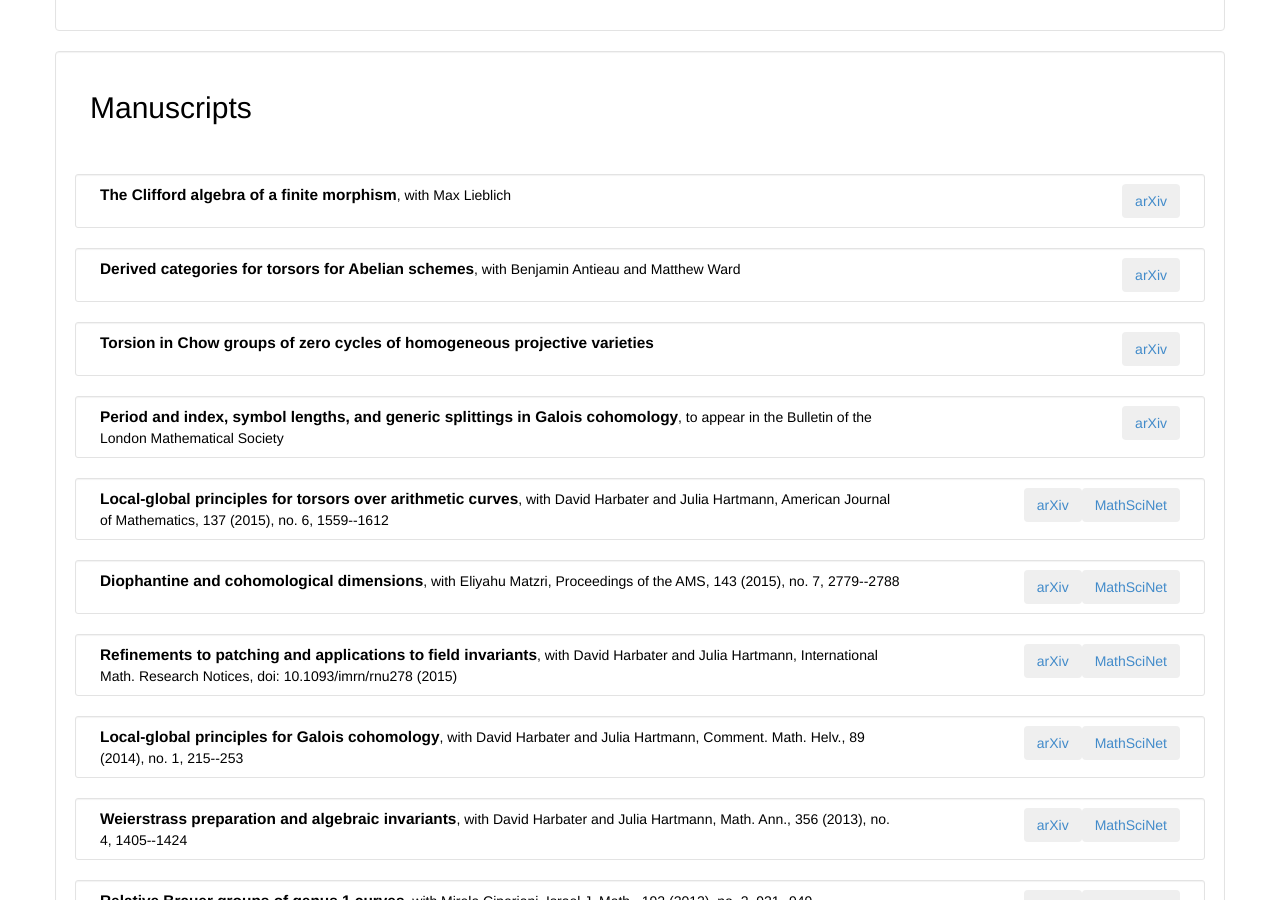
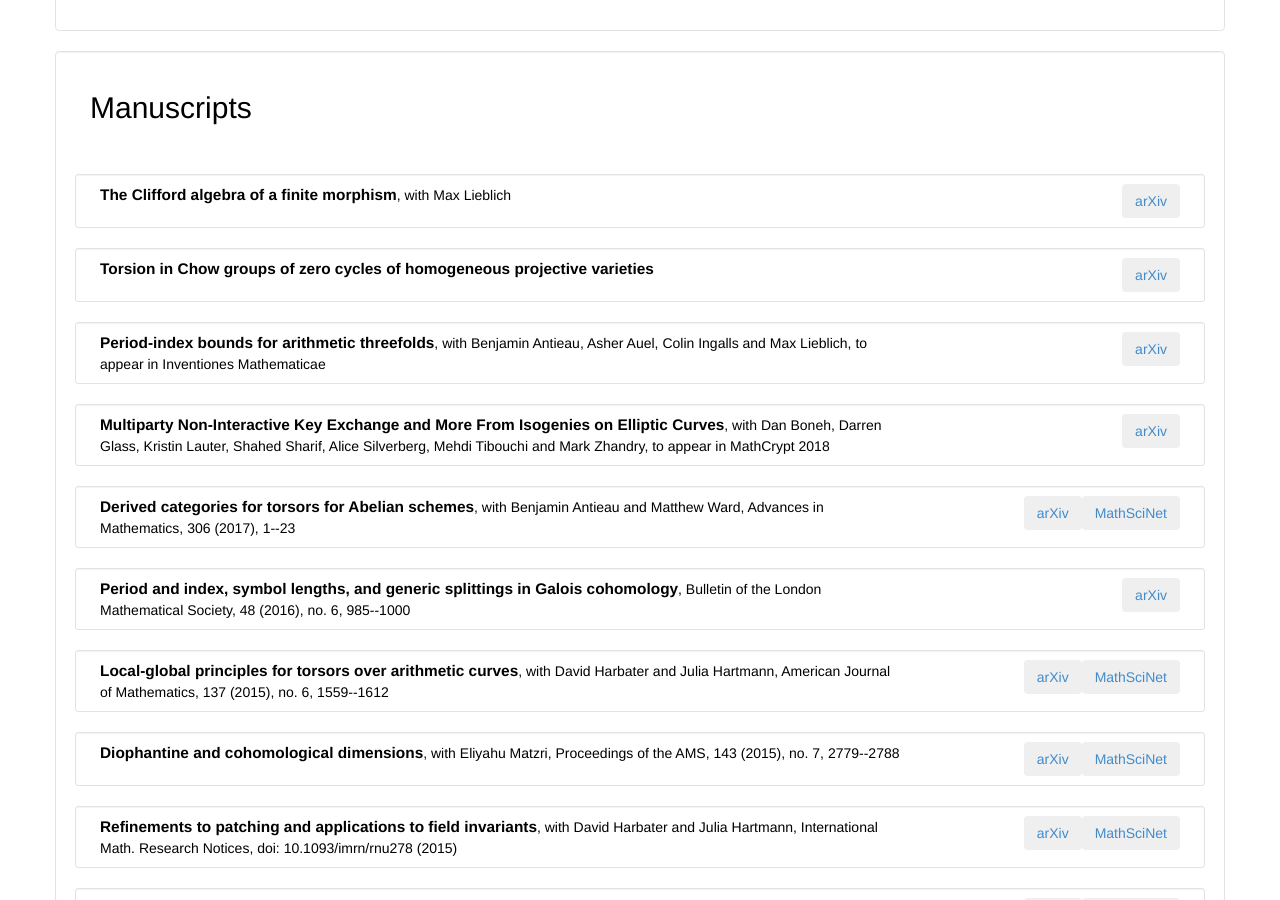
Before and after one commit to dkrashen/dkrashen.github.io, a Jekyll site: the page built from research.html, in a window 1280 px wide and 900 px high, scrolled down 578 px. Built offline with Jekyll 4.4.1, drawn with Linux system fonts in a browser that asks for light colours.

Commit message:
update publications

```diff
--- a/_data/metavita_public.yml
+++ b/_data/metavita_public.yml
@@ -609,7 +609,6 @@ reviewer:
 
 publications:
 
-
   -
     arxiv: "1509.07195"
     title: "The Clifford algebra of a finite morphism"
@@ -619,22 +618,42 @@ publications:
     type: "research paper"
 
   -
-    arxiv: "1305.5217"
-    title: "Period and index, symbol lengths, and generic splittings in Galois cohomology"
-    arxiv_year: 2013
-    revision_year: 2014
-    type: "research paper"
-    in: "to appear in the Bulletin of the London Mathematical Society"
-    accepted_year: 2016
+    arxiv: "1704.05489"
+    title: "Period-index bounds for arithmetic threefolds"
+    with: "Benjamin Antieau, Asher Auel, Colin Ingalls and Max Lieblich"
+    arxiv_year: 2017
+    in: "to appear in Inventiones Mathematicae"
+
+  -
+    title: "Multiparty Non-Interactive Key Exchange and More From Isogenies
+    on Elliptic Curves"
+    arxiv: "1807.03038"
+    with: "Dan Boneh, Darren Glass, Kristin Lauter, Shahed
+    Sharif, Alice Silverberg, Mehdi Tibouchi and Mark Zhandry"
+    in: "to appear in MathCrypt 2018"
 
   -
     arxiv: "1409.2580"
     title: "Derived categories for torsors for Abelian schemes"
     with: "Benjamin Antieau and Matthew Ward"
-    year: 2014
+    year: 2017
     arxiv_year: 2014
-    status: "under revision for Advances in Mathematics"
+    in: "Advances in Mathematics"
+    pubinfo: "306 (2017), 1--23"
     type: "research paper"
+    MR: "MR3581296"
+
+
+  -
+    arxiv: "1305.5217"
+    title: "Period and index, symbol lengths, and generic splittings in Galois cohomology"
+    year: 2016
+    arxiv_year: 2013
+    revision_year: 2014
+    type: "research paper"
+    pubinfo: "48 (2016), no. 6, 985--1000"
+    in: "Bulletin of the London Mathematical Society"
+    accepted_year: 2016
 
   -
     title: "Local-global principles for torsors over arithmetic curves"
```
